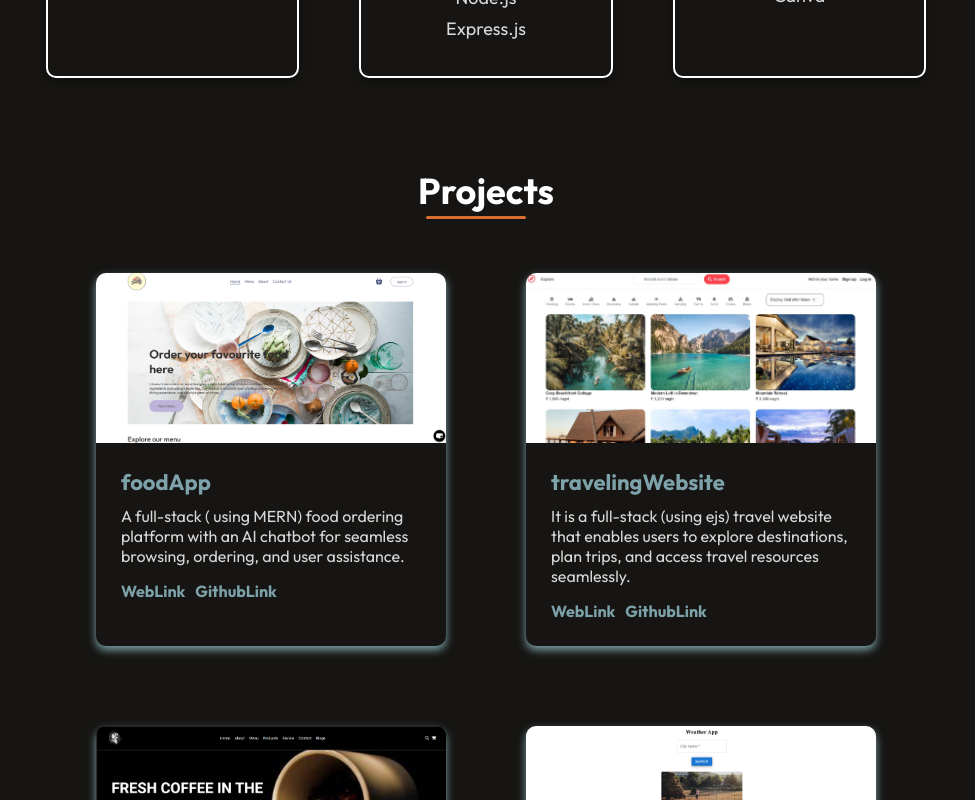
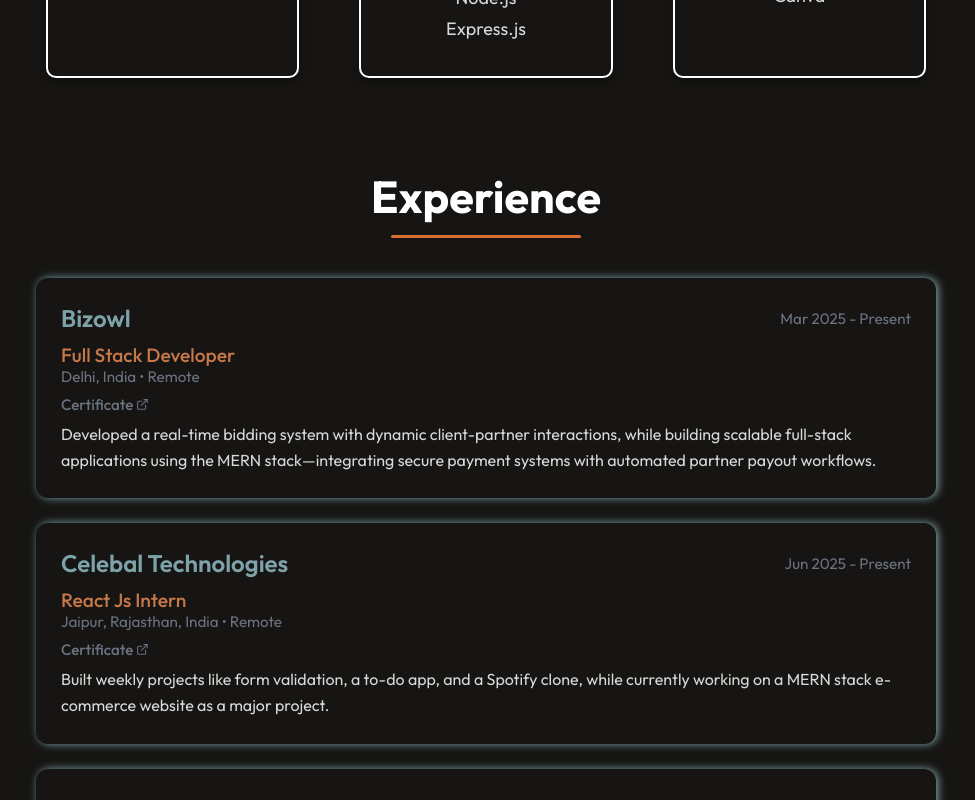
Before and after one commit to Shubhamvaishnav18/Portfolio, a React (Vite) app: page / in a window 1280 px wide. Shown: the part 1300-2100 px from the top of the page, without its empty margins (154-1129 px from the left). Built offline with nearby package versions, Linux system fonts and the light colour scheme; a web font is replaced by a local one.

Commit message:
Update Home.jsx

```diff
--- a/src/pages/Home/Home.jsx
+++ b/src/pages/Home/Home.jsx
@@ -4,12 +4,14 @@ import Skills from '../../Components/Skills/Skills';
 import Projects from '../../Components/Projects/Projects';
 import About from '../../Components/About/About';
 import Contact from '../../Components/Contact/Contact';
+import Experience from '../../Components/Experience/Experience';
 
 const Home = () => {
     return (
         <>
         <Hero />
         <Skills />
+        <Experience />
         <Projects />
         <Contact />
         </>
```
